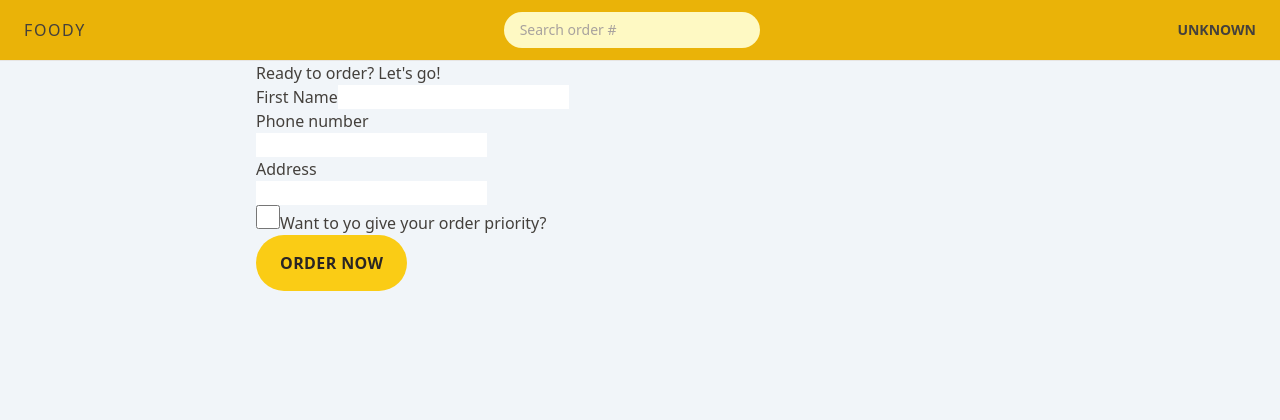
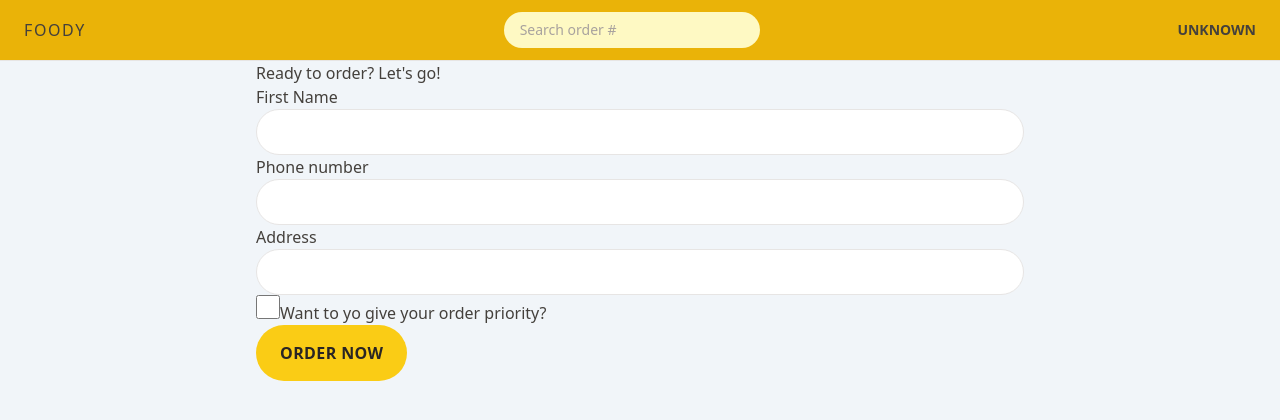
Before and after one commit to Mldamico/Foody-react, a React (Vite) app: page /order/new in a window 1280 px wide. Shown: the top 420 px of the page. Built offline with nearby package versions, Linux system fonts and the light colour scheme.

Commit message:
Loading styles

```diff
--- a/src/index.css
+++ b/src/index.css
@@ -2,25 +2,17 @@
 @tailwind components;
 @tailwind utilities;
 
-/* body {
-  font-family: system-ui, -apple-system, BlinkMacSystemFont, 'Segoe UI', Roboto,
-    Oxygen, Ubuntu, Cantarell, 'Open Sans', 'Helvetica Neue', sans-serif;
-  background-color: #f7f7f7;
-  color: #444;
-}
+@layer components {
+  .input {
+    @apply w-full px-4 py-2 text-sm transition-all duration-300 border rounded-full border-stone-200 focus:outline-none focus:ring focus:ring-yellow-400 md:px-6 md:py-3;
+  }
 
-.layout {
-  display: grid;
-  grid-template-rows: auto 1fr auto;
-  gap: 32px;
-  height: 100dvh;
-} */
 
 /* https://dev.to/afif/i-made-100-css-loaders-for-your-next-project-4eje */
 .loader {
   width: 45px;
   aspect-ratio: 0.75;
-  --c: no-repeat linear-gradient(#333 0 0);
+  --c: no-repeat linear-gradient(theme(colors.stone.800) 0 0);
   background: var(--c) 0% 50%, var(--c) 50% 50%, var(--c) 100% 50%;
   background-size: 20% 50%;
   animation: loading 1s infinite linear;
@@ -40,3 +32,5 @@
     background-position: 0% 50%, 50% 50%, 100% 100%;
   }
 }
+
+}
--- a/src/ui/Button.tsx
+++ b/src/ui/Button.tsx
@@ -2,7 +2,7 @@ import { Link } from "react-router-dom";
 
 interface IButton {
   children: string;
-  isSubmitting: boolean;
+  isSubmitting?: boolean;
   to?: string;
 }
 
--- a/src/ui/Loading.tsx
+++ b/src/ui/Loading.tsx
@@ -1,3 +1,7 @@
 export const Loading = () => {
-  return <div className="loader"></div>;
+  return (
+    <div className="absolute inset-0 bg-slate-200/25 backdrop-blur-sm">
+      <div className="loader"></div>
+    </div>
+  );
 };
```
